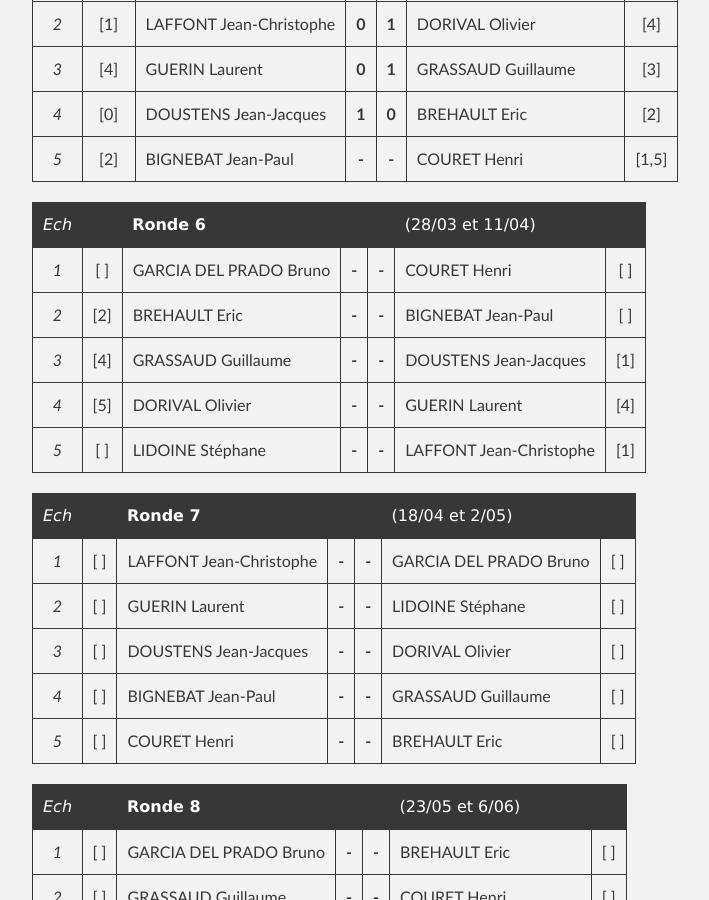
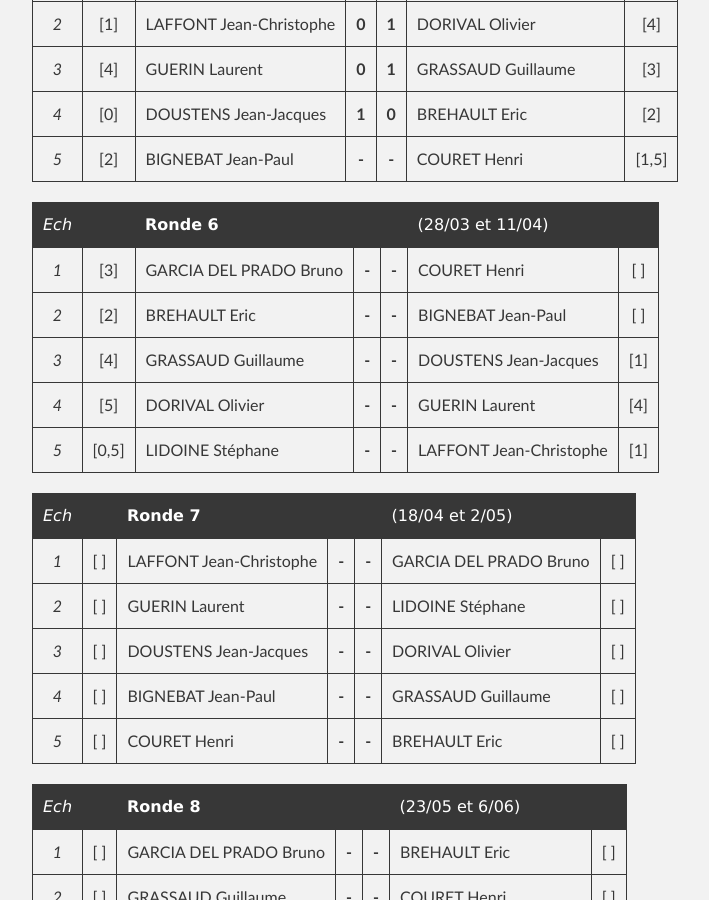
Before and after one commit to echiquier-villeneuve-tolosane/echiquier-villeneuve-tolosane.github.io, a Jekyll site: the page built from tournoiinterne.md, in a window 1280 px wide and 900 px high, scrolled down 2237 px. Shown: the whole window, without its empty margins (208-917 px from the left). Built offline with Jekyll 4.4.1, drawn with Linux system fonts in a browser that asks for light colours; nearby versions of some CDN libraries.

Commit message:
Updated tournoiinterne.md

```diff
--- a/tournoiinterne.md
+++ b/tournoiinterne.md
@@ -66,11 +66,11 @@ published: true
 
 |*Ech*|   | **Ronde 6**          |     |     |  (28/03 et 11/04)         |     |
 |:-:|:---:| -------------------- |:---:|:---:| ------------------------- |:---:|
-|*1*| [ ] | GARCIA DEL PRADO Bruno    |**-**|**-**| COURET Henri         | [ ] |
+|*1*| [3] | GARCIA DEL PRADO Bruno    |**-**|**-**| COURET Henri         | [ ] |
 |*2*| [2] | BREHAULT Eric        |**-**|**-**| BIGNEBAT Jean-Paul        | [ ] |
 |*3*| [4] | GRASSAUD Guillaume   |**-**|**-**| DOUSTENS Jean-Jacques     | [1] |
 |*4*| [5] | DORIVAL Olivier      |**-**|**-**| GUERIN Laurent            | [4] |
-|*5*| [ ] | LIDOINE Stéphane     |**-**|**-**| LAFFONT Jean-Christophe   | [1] |
+|*5*| [0,5] | LIDOINE Stéphane     |**-**|**-**| LAFFONT Jean-Christophe   | [1] |
 
 |*Ech*|   | **Ronde 7**          |     |     |  (18/04 et 2/05)          |     |
 |:-:|:---:| -------------------- |:---:|:---:| ------------------------- |:---:|
```
